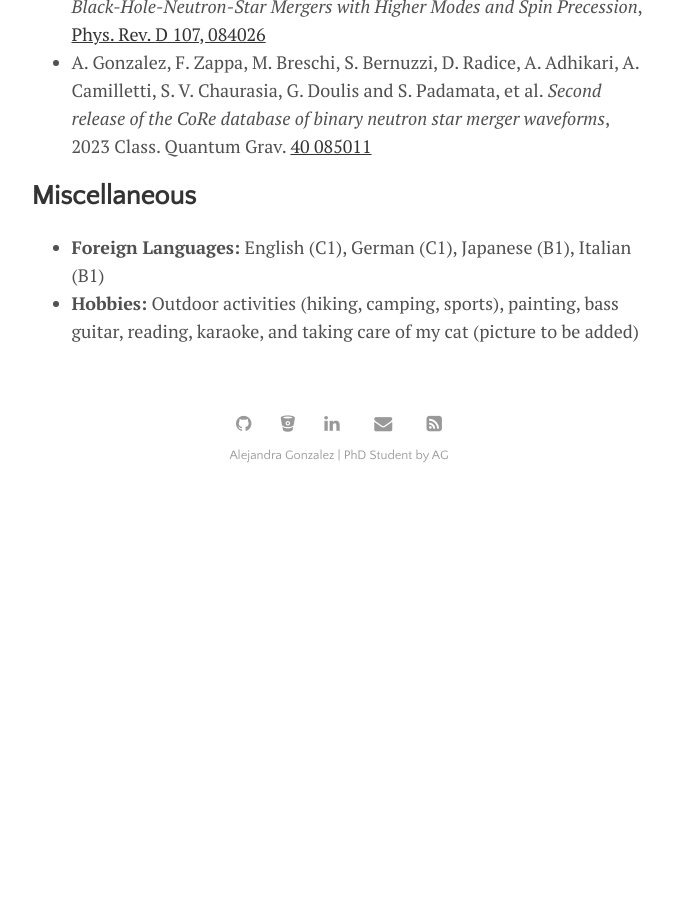
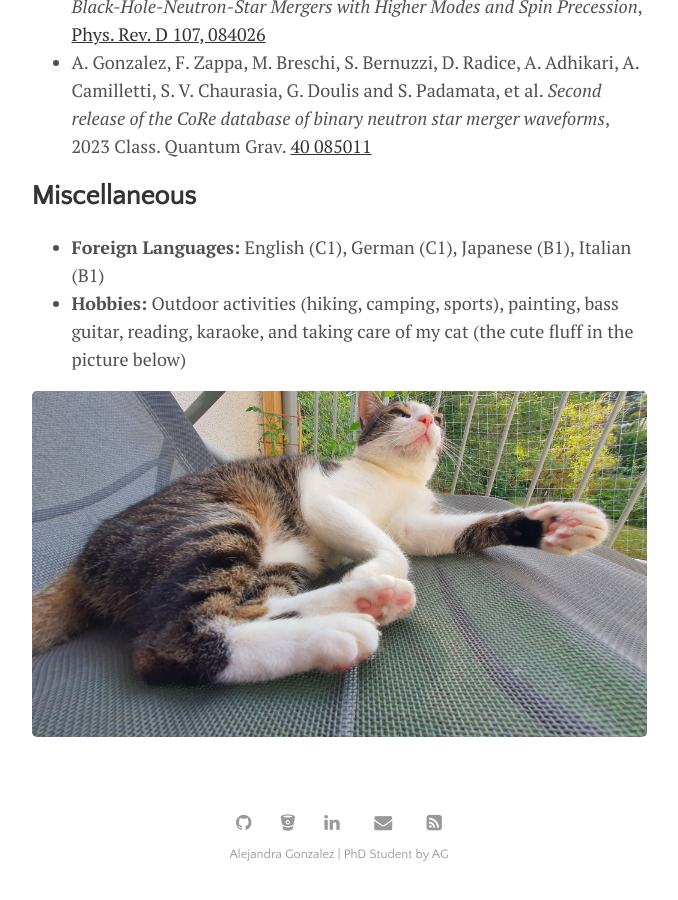
Before and after one commit to ar-gonzalez/ar-gonzalez.github.io, a Jekyll site: the page built from menu/cv.md, in a window 1280 px wide and 900 px high, scrolled down 1276 px. Shown: the whole window, without its empty margins (301-979 px from the left). Built offline with Jekyll 4.4.1, drawn with Linux system fonts in a browser that asks for light colours; before the commit the page ends 1777 px from its top, so only the background shows below that.

Commit message:
added pic of yuzu

```diff
--- a/menu/cv.md
+++ b/menu/cv.md
@@ -37,4 +37,6 @@ permalink: /cv
 ## Miscellaneous
 
 - **Foreign Languages:** English (C1), German (C1), Japanese (B1), Italian (B1)
-- **Hobbies:** Outdoor activities (hiking, camping, sports), painting, bass guitar, reading, karaoke, and taking care of my cat (picture to be added)
+- **Hobbies:** Outdoor activities (hiking, camping, sports), painting, bass guitar, reading, karaoke, and taking care of my cat (the cute fluff in the picture below)
+
+![Boo!](../assets/img/yuzu.jpg "My cat Yuzu")
```
Also changed, not shown: assets/img/yuzu.jpg (added).
